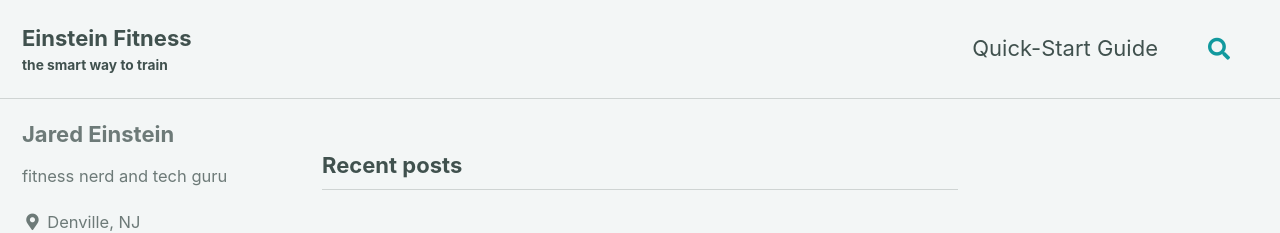
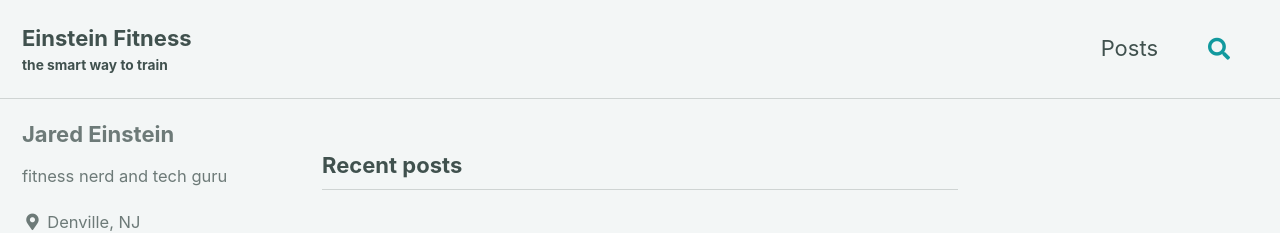
Before and after one commit to jaredeinstein/EinsteinFitnessMin, a Jekyll site: the page built from index.html, in a window 1280 px wide. Shown: the top 233 px of the page. Built offline with Jekyll 4.4.1, drawn with Linux system fonts in a browser that asks for light colours; cached includes are drawn as plain includes; the list of posts is cut into pages by our own code.

Commit message:
Update navigation.yml

```diff
--- a/_data/navigation.yml
+++ b/_data/navigation.yml
@@ -1,7 +1,7 @@
 # main links
 main:
-  - title: "Quick-Start Guide"
-    url: https://mmistakes.github.io/minimal-mistakes/docs/quick-start-guide/
+    - title: "Posts"
+      url: "year-archive"
   # - title: "About"
   #   url: https://mmistakes.github.io/minimal-mistakes/about/
   # - title: "Sample Posts"
@@ -10,3 +10,5 @@ main:
   #   url: /collection-archive/
   # - title: "Sitemap"
   #   url: /sitemap/
+  # - title: "Quick-Start Guide"
+  #  url: https://mmistakes.github.io/minimal-mistakes/docs/quick-start-guide/
```
